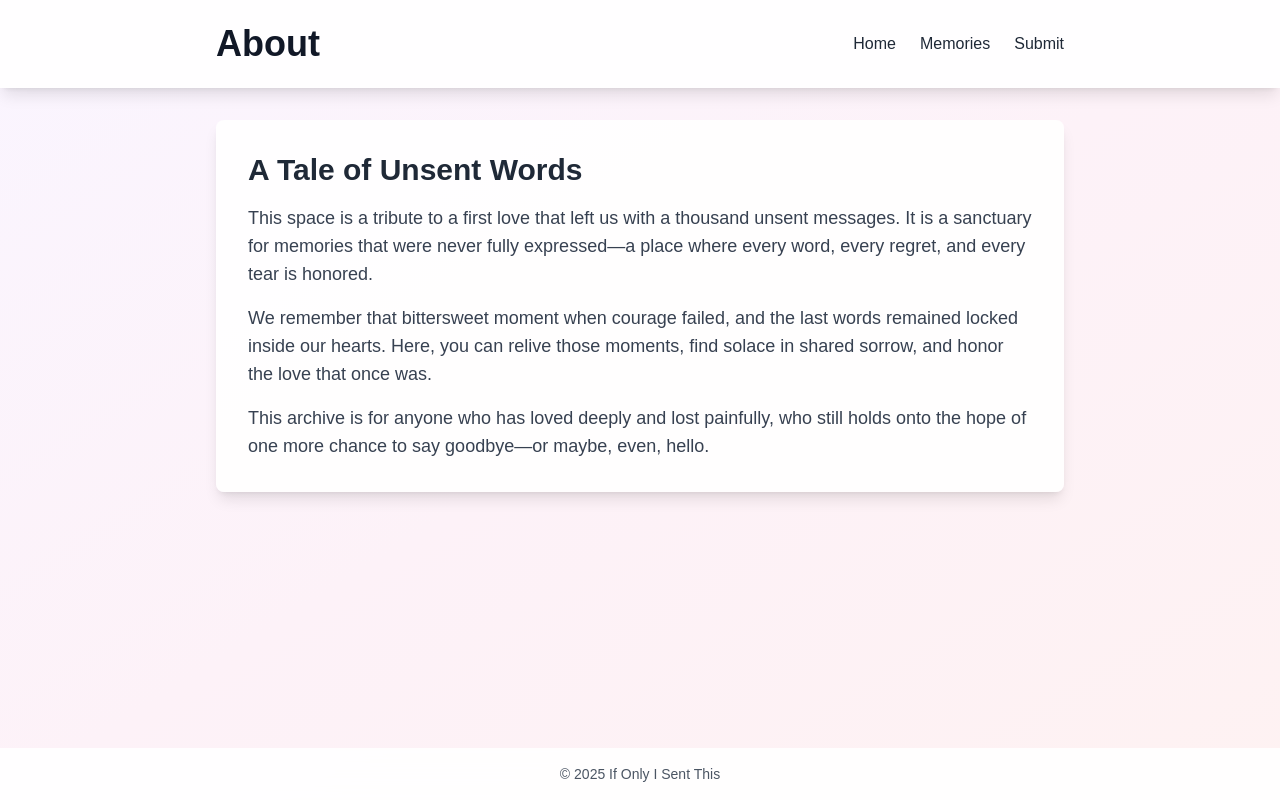
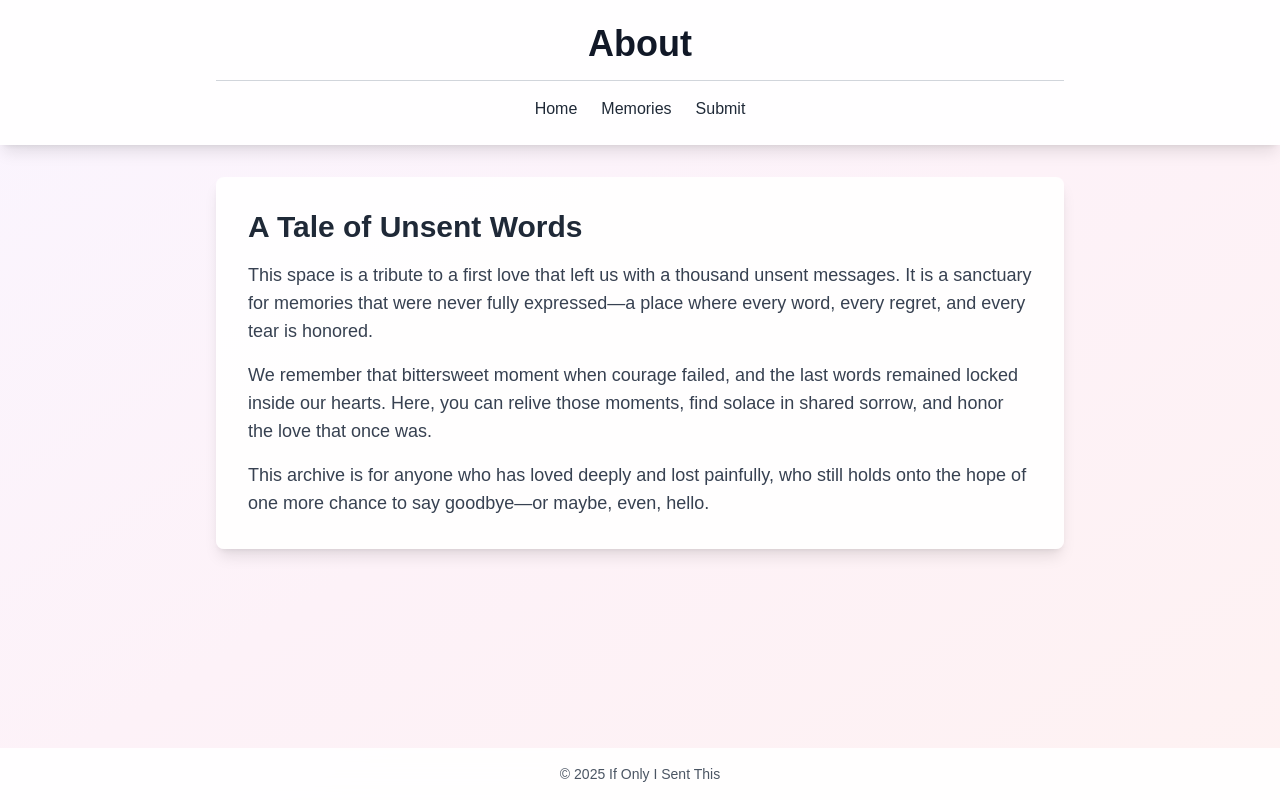
Before and after one commit to ericawotsa/Project, a Next.js app: page /about in a window 1280 px wide. Built offline with nearby package versions, Linux system fonts and the light colour scheme.

Commit message:
page.tsx

```diff
--- a/app/about/page.tsx
+++ b/app/about/page.tsx
@@ -1,15 +1,15 @@
-// app/about/page.tsx
 import Link from "next/link";
 
 export default function About() {
   return (
     <div className="min-h-screen flex flex-col">
-      {/* Navigation */}
+      {/* Header */}
       <header className="bg-white/90 backdrop-blur-md shadow-lg">
-        <div className="max-w-4xl mx-auto px-6 py-6 flex flex-col md:flex-row items-center justify-between">
+        <div className="max-w-4xl mx-auto px-6 py-6 text-center">
           <h1 className="text-4xl font-bold text-gray-900">About</h1>
+          <hr className="my-4 border-gray-300" />
           <nav>
-            <ul className="flex gap-6">
+            <ul className="flex flex-wrap justify-center gap-6">
               <li><Link href="/" className="hover:text-blue-600">Home</Link></li>
               <li><Link href="/memories" className="hover:text-blue-600">Memories</Link></li>
               <li><Link href="/submit" className="hover:text-blue-600">Submit</Link></li>
```
